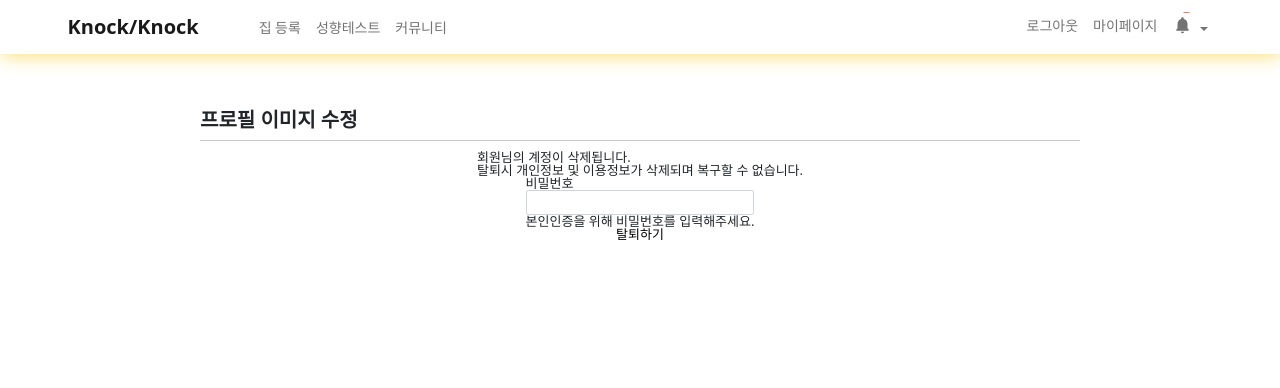
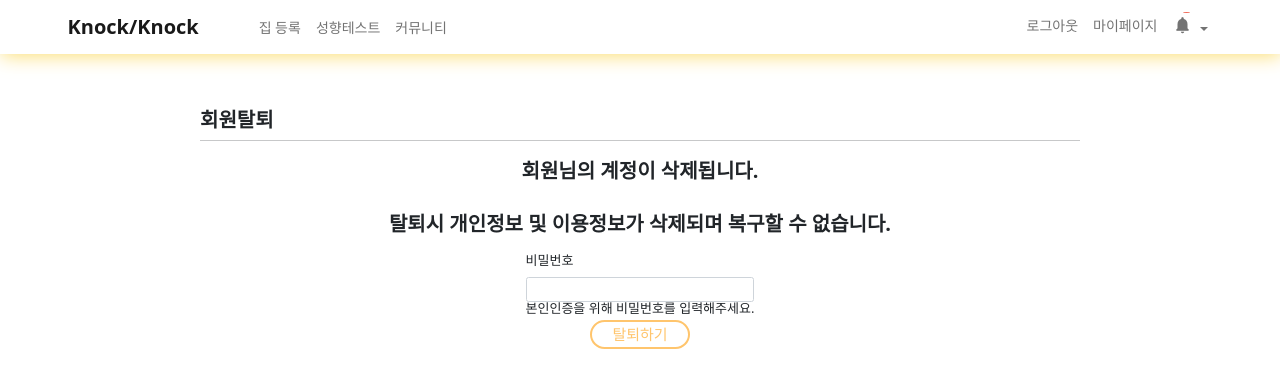
Before and after one commit to piro16knockknock/knockknock, a Django app: page /profile_delete/ in a window 1280 px wide. Shown: the top 388 px of the page. Run offline with Django 4.2, Linux system fonts and the light colour scheme; the visitor is signed in with stand-in values (Sample User, id 1); some libraries are stand-ins or nearby versions; some web fonts are replaced.

Commit message:
[DESIGN] 회원탈퇴 CSS

```diff
--- /dev/null
+++ b/static/css/login/profile_delete.css
@@ -0,0 +1,70 @@
+
+.profile-delete {
+    display: flex;
+    justify-content: center;
+}
+
+.profile-delete>div {
+    margin: 3rem 20rem;
+    width: 90rem;
+}
+
+.container__title {
+    font-size: 2rem;
+    font-weight: 600;
+    margin-top: 3rem;
+}
+
+.container{
+    display: flex;
+    justify-content: center;
+}
+
+.container > form {
+    display: flex;
+    flex-direction: column;
+    align-items: center;
+    font-size: 1.3rem;
+}
+
+.container > form > label {
+    font-size: 2rem;
+    font-weight: 600;
+}
+
+.mypage-profile-box {
+    position: relative;
+    width: 20rem;
+    height: 20rem;
+    border-radius: 50%;
+    overflow: hidden;
+}
+
+.mypage-profile-img {
+    width: 100%;
+    height: 100%;
+    object-fit: cover;
+}
+
+.file-container {
+    font-size: 1.5rem;
+    padding: .5rem;
+    border: 1px solid rgb(168, 168, 168);
+    border-radius: 1rem;
+}
+
+.container__btn {
+    width: 10rem;
+    font-size: 1.5rem;
+    background-color: white;
+    border: 0.2rem solid rgb(255, 197, 109);
+    padding: .5rem 1.5rem;
+    color: rgb(255, 197, 109);
+    border-radius: 5rem;
+    transition: all 0.2s ease-in-out;
+}
+
+.container__btn:hover {
+    background-color: rgb(255, 197, 109);
+    color: white;
+}
--- a/templates/login/profile_delete.html
+++ b/templates/login/profile_delete.html
@@ -3,7 +3,7 @@
 {% load static %}
 
 {% block css %}
-<link rel="stylesheet" href="{% static 'css/login/profile_update.css' %}?after %}">
+<link rel="stylesheet" href="{% static 'css/login/profile_delete.css' %}?after %}">
 {% endblock %}
 
 {% block script %}
@@ -11,16 +11,17 @@
 {% endblock %}
 
 {% block content %}
-<section class="profile-update">
+<section class="profile-delete">
     <div>
-        <h1 class="container__title">프로필 이미지 수정</h1>
+        <h1 class="container__title">회원탈퇴</h1>
         <hr />
         <div class="container">
             <form method="POST" novalidate>
                 {% csrf_token %}
-                <p><strong>{{ user.user_id }}</strong> 회원님의 계정이 삭제됩니다.<br>탈퇴시 개인정보 및 이용정보가 삭제되며 복구할 수 없습니다.
+                <label class="my-3">회원님의 계정이 삭제됩니다.</label><br>
+                <label class="my-3">탈퇴시 개인정보 및 이용정보가 삭제되며 복구할 수 없습니다.</label>
                 <div>
-                    <label name="label_password" for="{{ password_form.password.id_for_label }}">{{ password_form.password.label }}</label>
+                    <label class="my-3" name="label_password" for="{{ password_form.password.id_for_label }}">{{ password_form.password.label }}</label>
                     {{ password_form.password }}
                     {% if password_form.password.errors %}
                     <script type="text/javascript">
@@ -28,11 +29,11 @@
                     </script>
                     {% endif %}
                     <small>
-                        본인인증을 위해 비밀번호를 입력해주세요.
+                        <label>본인인증을 위해 비밀번호를 입력해주세요.</label>
                     </small>
                 </div>
 
-                <button type="submit">탈퇴하기</button>
+                <button class = "container__btn mt-2"type="submit">탈퇴하기</button>
             </form>
 
             <script type="text/javascript">
```
